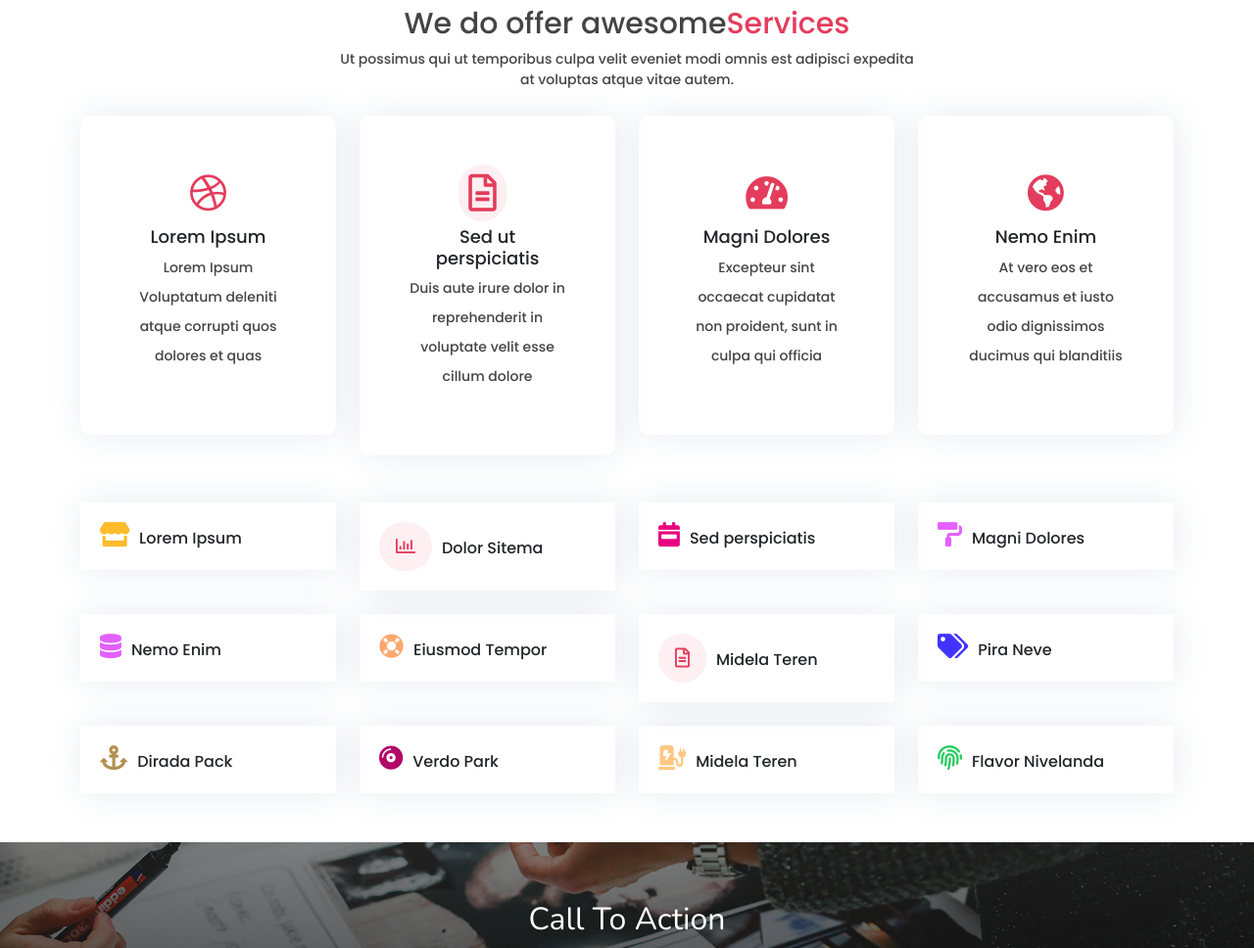
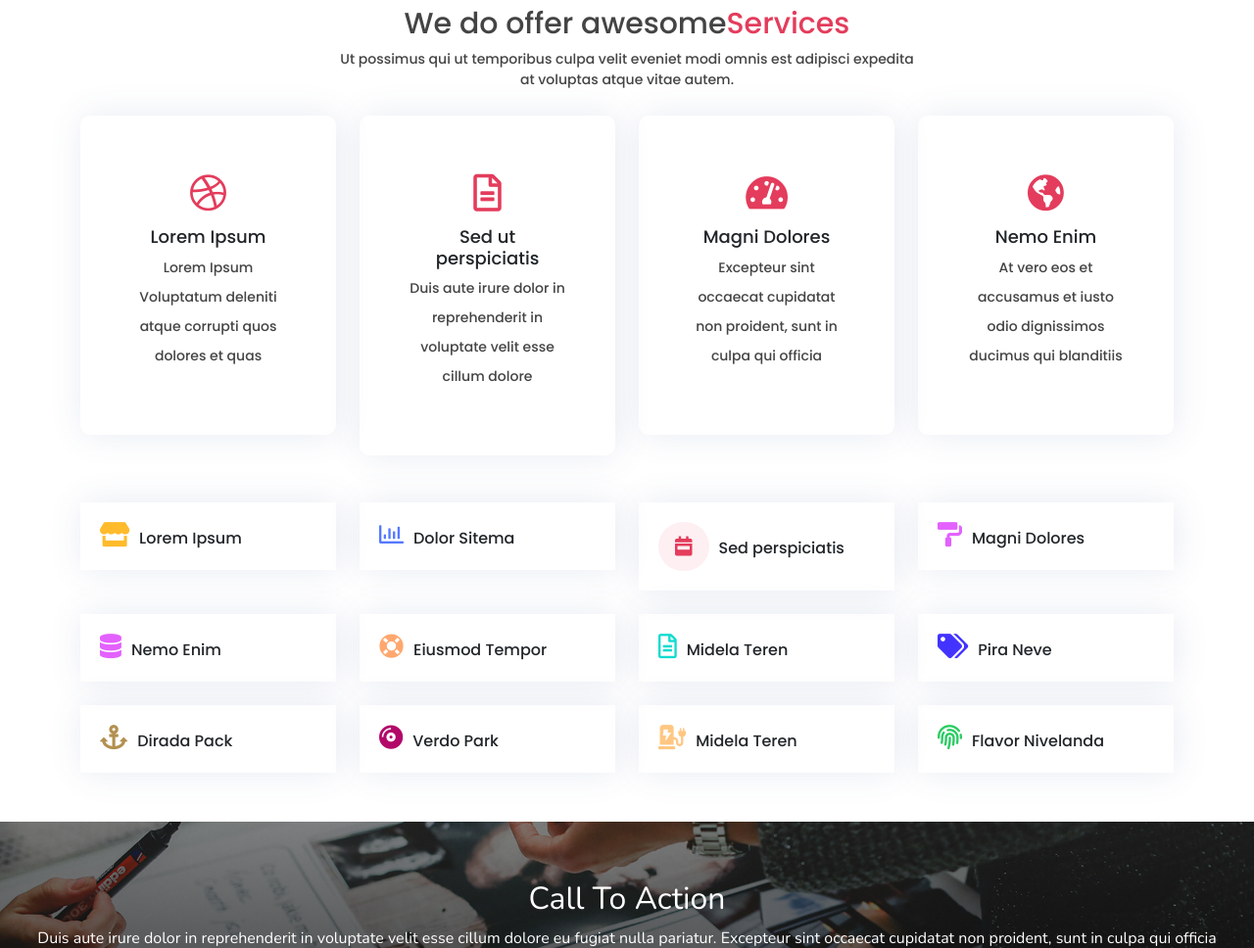
Before and after one commit to hussien034/TEMPO-template, a plain HTML site: page index.html in a window 1280 px wide. Shown: the part 1269-2237 px from the top of the page at 98% size. Drawn offline with nearby package versions, Linux system fonts and the light colour scheme.

Commit message:
Update main.css

```diff
--- a/css/main.css
+++ b/css/main.css
@@ -483,7 +483,7 @@ line-height: 40px;
     visibility: visible;
 }
 /*----the end of team-----*/
-.cont-icon .fas , .far{
+.icon-3{
     font-size:20px;
     padding: 15px 17px;
     background-color:#fdeff2;
```
